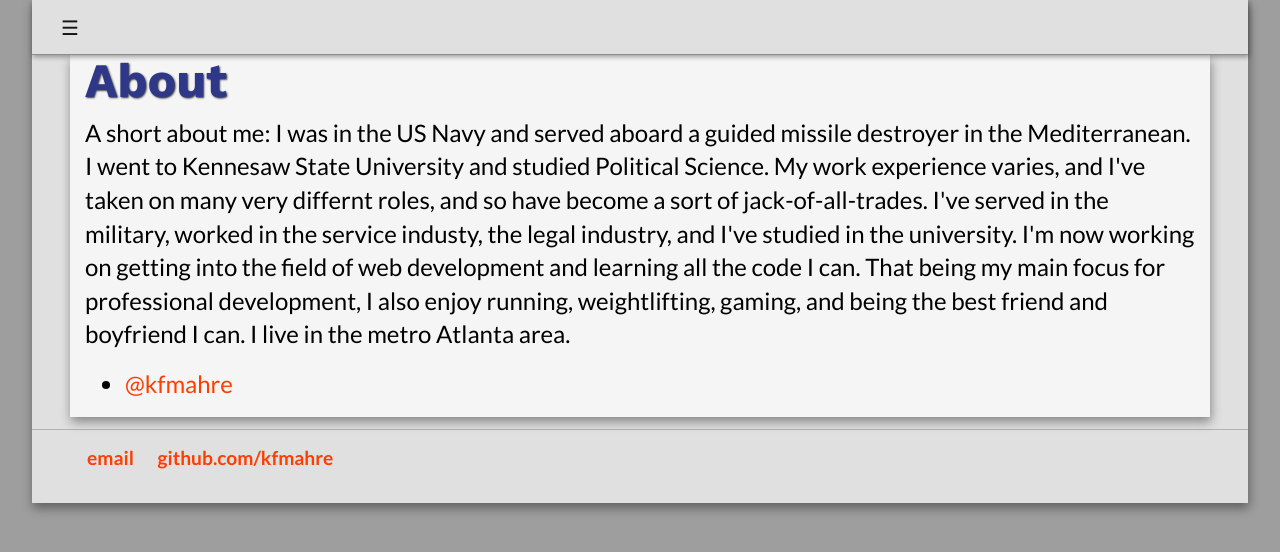
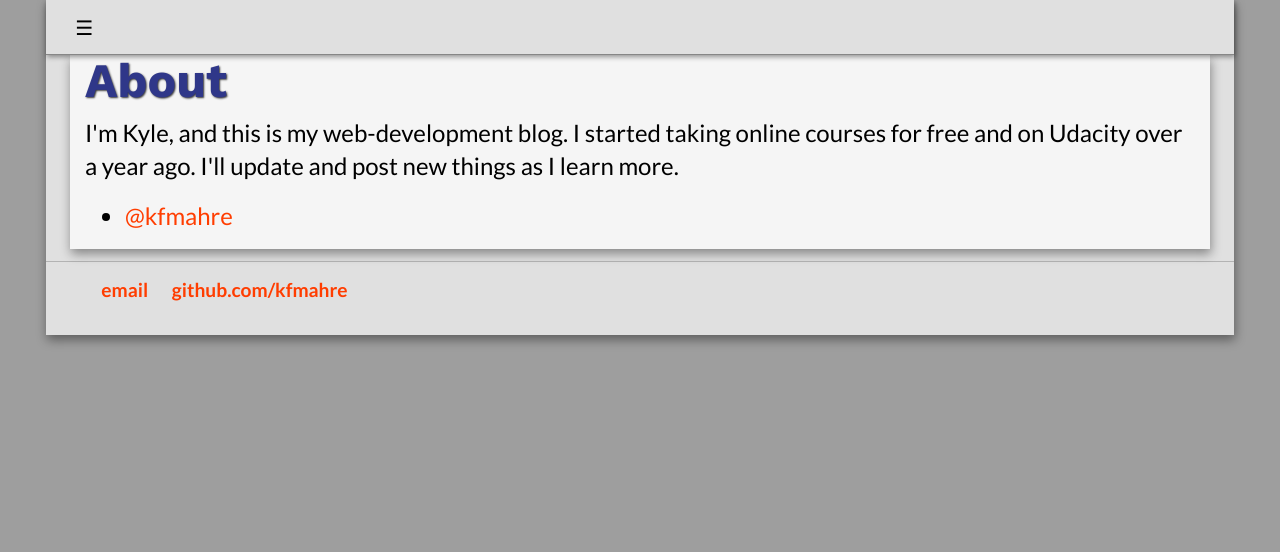
Before and after one commit to kfmahre/kfmahre.github.io, a Jekyll site: the page built from about/index.html, in a window 1280 px wide. Shown: the top 552 px of the page. Built offline with Jekyll 4.4.1, drawn with Linux system fonts in a browser that asks for light colours.

Commit message:
changed the about page

```diff
--- a/_layouts/default.html
+++ b/_layouts/default.html
@@ -1,5 +1,5 @@
 <!DOCTYPE html>
-<html lang="en" ng-app="main">
+<html lang="en" ng-app="main" class="container-fluid">
   <head>
     <meta charset="UTF-8">
     <meta name="viewport" content="width=device-width, initial-scale=1.0, minimum-scale=1.0">
@@ -18,17 +18,16 @@
 
   <body>
 
-
     <nav class="navbar navbar-full">
       <button class="navbar-toggler" type="button" data-toggle="collapse" data-target="#exCollapsingNavbar">
     &#9776;
       </button>
       <div class="collapse" id="exCollapsingNavbar">
-        <div class="nav navbar-nav nav-left-margin">
-          <a class="nav-item nav-link" href="/"><p>Home</p></a></li>
-          <a class="nav-item nav-link" href="/about"><p>About</p></a></li>
-          <a class="nav-item nav-link" href="/cv"><p>CV</p></a></li>
-          <a class="nav-item nav-link" href="/blog"><p>Blog</p></a></li>
+        <div class="nav navbar-nav nav-left-margin nav-content container-fluid p-a-1">
+          <a class="nav-item nav-link" href="/"><p>Home</p></a>
+          <a class="nav-item nav-link" href="/about"><p>About</p></a>
+          <a class="nav-item nav-link" href="/cv"><p>CV</p></a>
+          <a class="nav-item nav-link" href="/blog"><p>Blog</p></a>
         </div>
       </div>
     </nav>
--- a/about/index.html
+++ b/about/index.html
@@ -5,7 +5,7 @@
 
 		<div class="about">
 			<h1>About</h1>
-			<p>A short about me: I was in the US Navy and served aboard a guided missile destroyer in the Mediterranean. I went to Kennesaw State University and studied Political Science. My work experience varies, and I've taken on many very differnt roles, and so have become a sort of jack-of-all-trades. I've served in the military, worked in the service industy, the legal industry, and I've studied in the university. I'm now working on getting into the field of web development and learning all the code I can. That being my main focus for professional development, I also enjoy running, weightlifting, gaming, and being the best friend and boyfriend I can. I live in the metro Atlanta area.</p>
+			<p>I'm Kyle, and this is my web-development blog. I started taking online courses for free and on Udacity over a year ago. I'll update and post new things as I learn more.</p>
 
 			<ul class="contacts">
 				<li><a href="#">@kfmahre</a></li>
```
Also changed, not shown: css/main.css.
